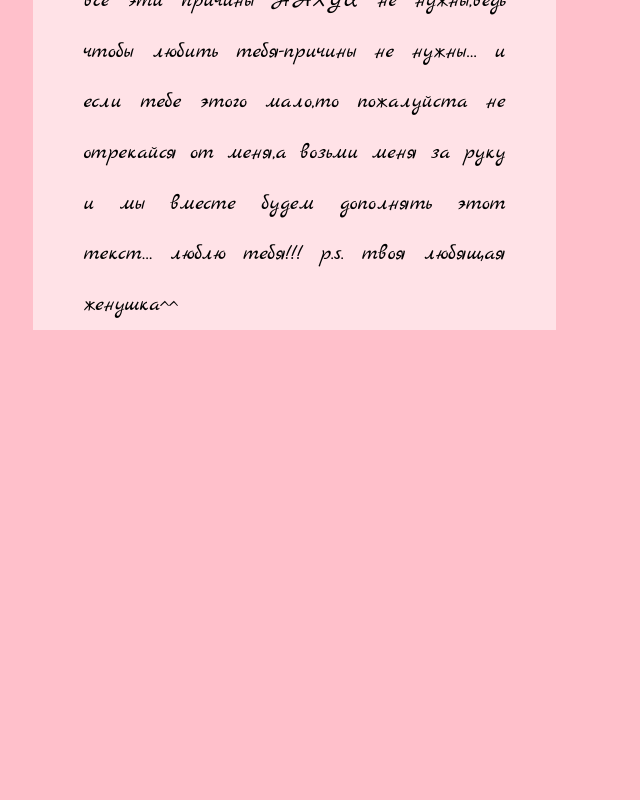
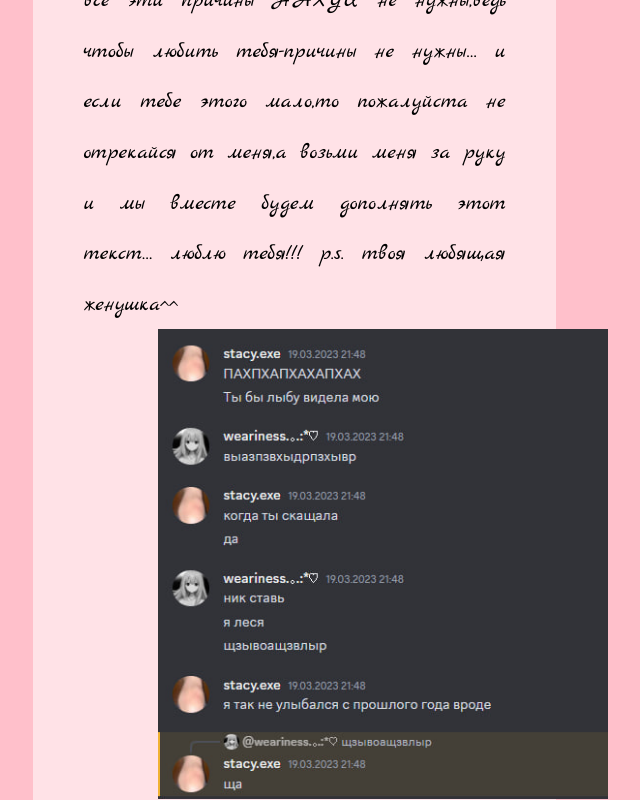
Before and after one commit to wearinesss/iiiloveilya.github.io, a plain HTML site: page lol.html in a window 1280 px wide. Shown: the part 8370-9170 px from the top of the page, without its empty margins (389-1029 px from the left). Before the commit the page ends 8700 px from the top, so only its background shows below. Drawn offline with Linux system fonts and the light colour scheme; a web font is replaced by a local one.

Commit message:
Update lol.html

```diff
--- a/lol.html
+++ b/lol.html
@@ -182,7 +182,7 @@
 
 
 p.s. твоя любящая женушка^^
-            <img src="40.jpg" alt="" class="img love">
+            <img src="img/40.jpg" alt="" class="img love">
         </div>
         <div class="image2">
             <img src="img/27.jpg" alt="" class="img">
```
